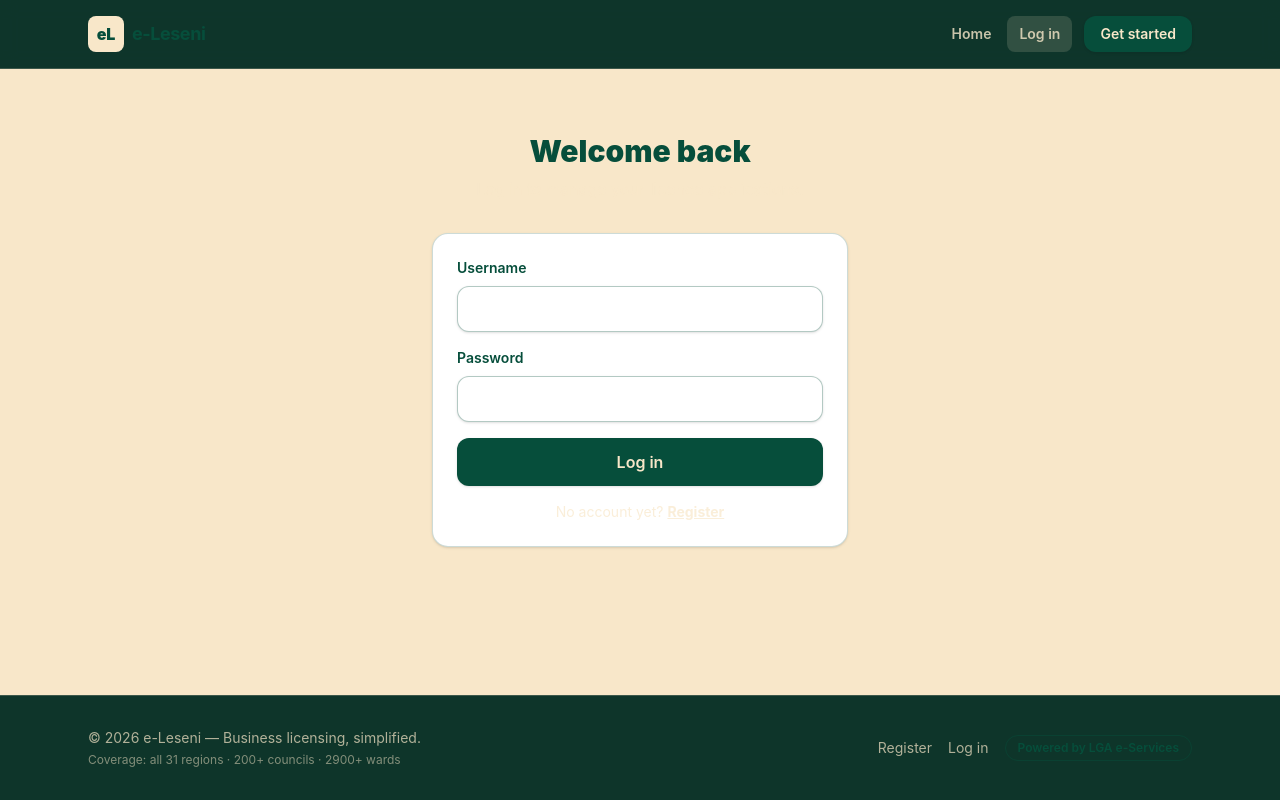
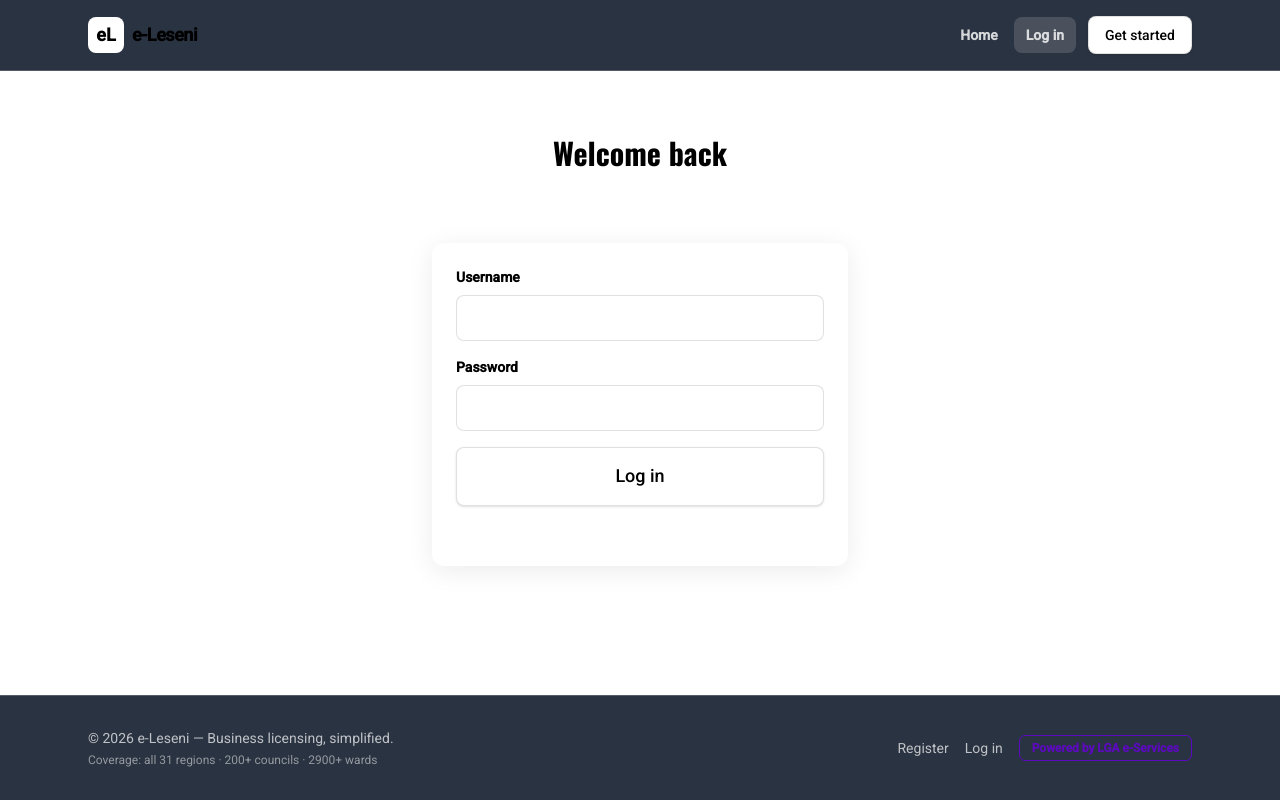
Before and after one commit to APKnation/e_leseni, an Angular app in the folder frontend/leseni/: page /login in a window 1280 px wide. Built offline with nearby package versions, Linux system fonts and the light colour scheme.

Commit message:
changes on UI

```diff
--- a/frontend/leseni/src/styles.css
+++ b/frontend/leseni/src/styles.css
@@ -1,19 +1,25 @@
+@import url('https://fonts.googleapis.com/css2?family=Oswald:wght@700&family=Roboto:wght@400;500&display=swap');
 @import 'tailwindcss';
 
-/*
-  e-Leseni brand system (Clean Theme):
-    --color-brand-cream   #F8E7C9  (light base)
-    --color-brand-green   #064E3B  (dark accent)
-*/
 @theme {
-  --color-brand-cream: #F8E7C9;
-  --color-brand-cream-soft: #fbf2e3;
-  --color-brand-cream-deep: #ead3a8;
-  --color-brand-green: #064E3B;
-  --color-brand-green-deep: #022c22;
-  --color-brand-green-soft: #065f46;
+  --font-sans: 'Roboto', ui-sans-serif, system-ui, -apple-system, 'Segoe UI', sans-serif;
+  --font-heading: 'Oswald', ui-sans-serif, system-ui, sans-serif;
 
-  --font-sans: 'Inter', ui-sans-serif, system-ui, -apple-system, 'Segoe UI', Roboto, sans-serif;
+  --color-primary: #82B440;
+  --color-accent: #5C0ABE;
+  --color-surface: #FFFFFF;
+  --color-foreground: #000000;
+  --color-muted: #999999;
+
+  /* Aliasing for the previously renamed classes to avoid touching HTML */
+  --color-brand-cream: #FFFFFF;
+  --color-brand-cream-soft: #F3F4F6;
+  --color-brand-cream-deep: #E5E7EB;
+  --color-brand-green: #000000;
+  --color-brand-green-deep: #1F2937;
+  --color-brand-green-soft: #4B5563;
+
+  --shadow-custom: 0px 5px 27px 0px rgba(0, 0, 0, 0.08);
 }
 
 /* Global base */
@@ -22,39 +28,53 @@ html {
 }
 
 body {
-  @apply bg-brand-cream text-brand-green font-sans antialiased;
+  @apply bg-surface text-foreground font-sans antialiased;
+  font-size: 18px;
+  font-weight: 400;
+  line-height: 1.8;
 }
 
-/* Shared component classes (kept small; components use utilities) */
+h1, h2, h3, h4, h5, h6 {
+  font-family: var(--font-heading);
+  font-weight: 700;
+}
+
+/* Shared component classes */
 @layer components {
   .btn-primary {
-    @apply inline-flex items-center justify-center gap-2 rounded-xl bg-brand-green px-6 py-3
-      text-brand-cream font-semibold transition hover:bg-brand-green-soft active:scale-[0.98]
-      disabled:opacity-50 disabled:pointer-events-none shadow-sm;
+    @apply inline-flex items-center justify-center gap-2 bg-surface px-6 py-3
+      text-foreground transition active:scale-[0.98]
+      disabled:opacity-50 disabled:pointer-events-none border border-muted/30 shadow-sm hover:bg-gray-50;
+    font-weight: 500;
+    border-radius: 8px;
   }
 
   .btn-secondary {
-    @apply inline-flex items-center justify-center gap-2 rounded-xl border-2 border-brand-green
-      px-6 py-3 text-brand-green font-semibold transition hover:bg-brand-green hover:text-brand-cream
+    @apply inline-flex items-center justify-center gap-2 border-2 border-primary
+      px-6 py-3 text-primary transition hover:bg-primary hover:text-surface
       active:scale-[0.98] disabled:opacity-50 disabled:pointer-events-none;
+    font-weight: 500;
+    border-radius: 8px;
   }
 
   .input-field {
-    @apply w-full rounded-xl border border-brand-green/30 bg-white px-4 py-3
-      text-brand-green placeholder:text-brand-green/40 focus:border-brand-green
-      focus:outline-none focus:ring-2 focus:ring-brand-green/30 transition shadow-sm;
+    @apply w-full border border-muted/30 bg-surface px-4 py-3
+      text-foreground placeholder:text-muted focus:border-primary
+      focus:outline-none focus:ring-1 focus:ring-primary transition;
+    border-radius: 8px;
   }
 
   .card {
-    @apply rounded-2xl border border-brand-green/20 bg-white shadow-sm p-6;
+    @apply bg-surface p-6 shadow-custom border-none;
+    border-radius: 12px;
   }
 
-  .badge-green {
-    @apply inline-flex items-center rounded-full bg-brand-green px-3 py-1 text-xs font-bold text-brand-cream;
+  .badge-green, .badge-cream, .badge-lime {
+    @apply inline-flex items-center rounded-md bg-accent px-3 py-1 text-xs font-bold text-surface;
   }
 
   .badge-outline {
-    @apply inline-flex items-center rounded-full border border-brand-green/50 px-3 py-1
-      text-xs font-semibold text-brand-green;
+    @apply inline-flex items-center rounded-md border border-accent px-3 py-1
+      text-xs font-semibold text-accent;
   }
 }
```
